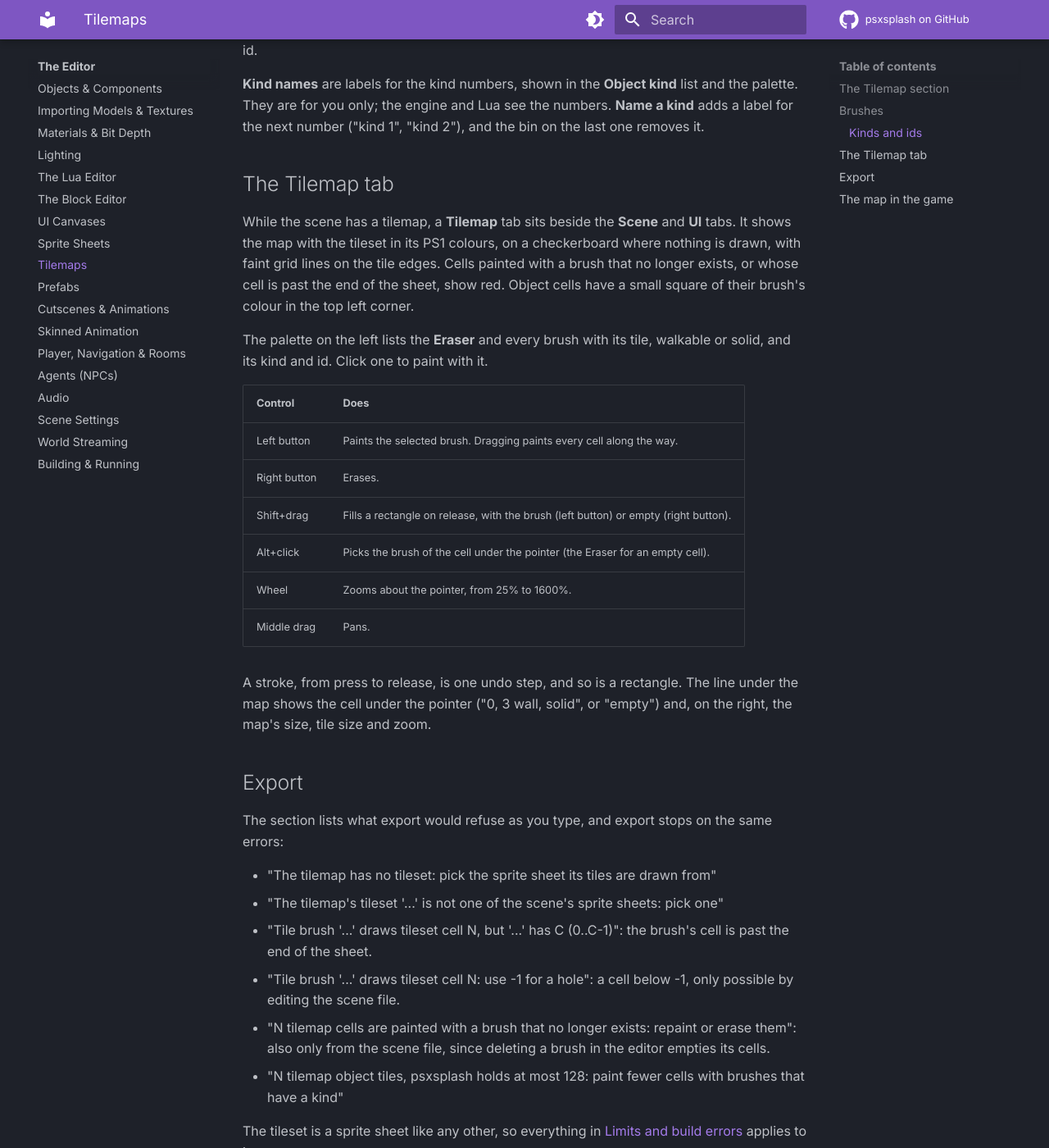
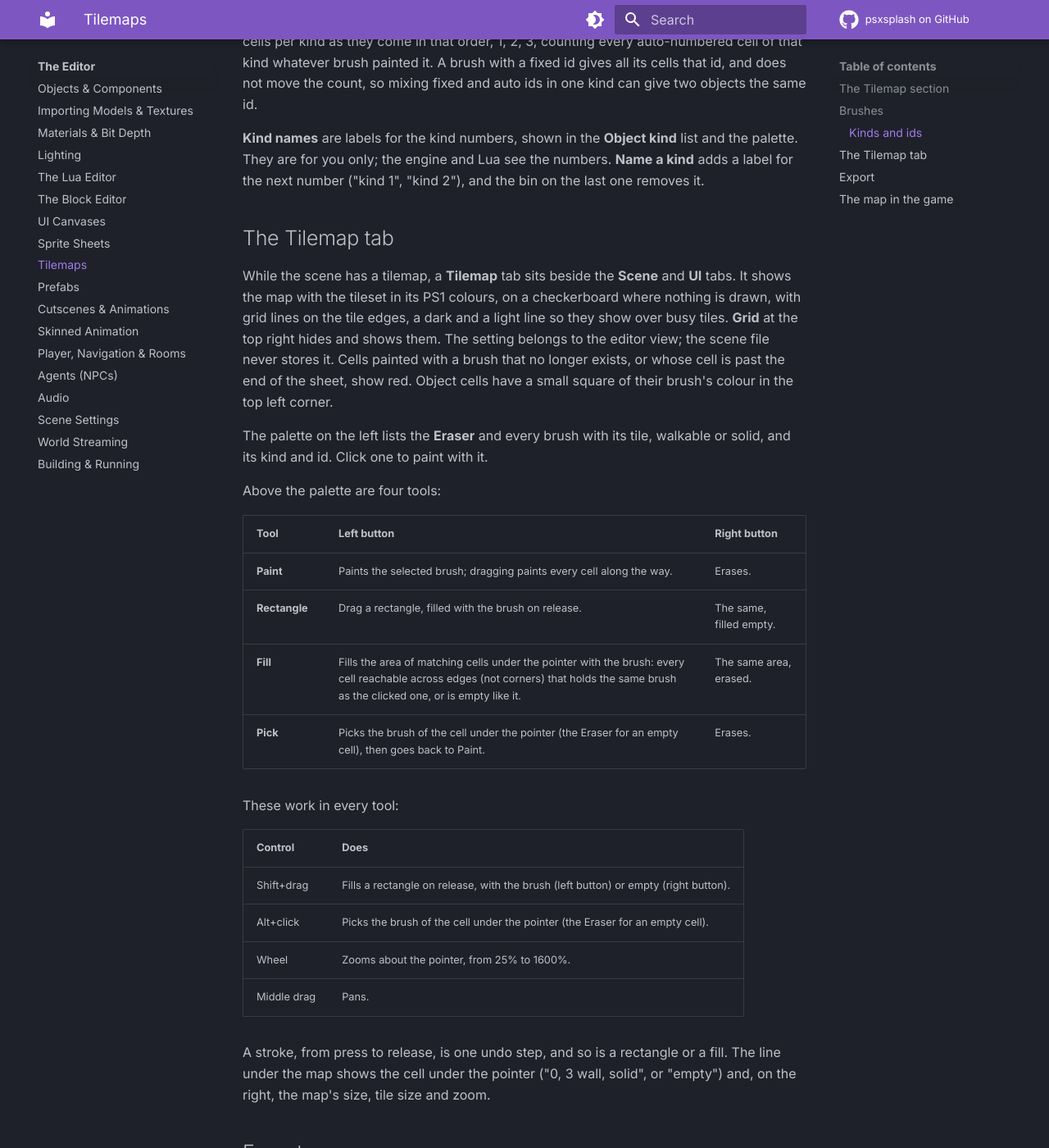
Before and after one commit to psxsplash/docs, an MkDocs documentation site: the page built from docs/editor/tilemaps.md, in a window 1280 px wide and 1400 px high, scrolled down 2413 px. Shown: the whole window at 82% size. Built offline with MkDocs 1.6.1 and Material for MkDocs 9.7.7, drawn with Linux system fonts in a browser that asks for light colours; the version menu is left out; some of the changed text lies outside the part shown.

Commit message:
editor/tilemaps: tools, bucket fill, brush colour, grid toggle, map in the UI tab

````diff
--- a/docs/editor/tilemaps.md
+++ b/docs/editor/tilemaps.md
@@ -28,6 +28,7 @@ The **Brushes** list shows each brush with its tile, its cell number, walkable o
 | Field | Meaning |
 |-------|---------|
 | **Name** | Shown in the palette; only for you. Up to 32 characters. |
+| **Colour** | The brush's colour in the palette and on object cells in the Tilemap tab. Only for you: the game draws tiles untinted. Right-click the swatch to copy or paste a colour. |
 | **Tile** | The tileset cell it draws, row by row from 0 at the top left. Click the thumbnail to pick the cell from the tileset, or type the number. -1, or **Hole (draws nothing)** in the picker, draws nothing (a hole). |
 | **Walkable** | On: a player can stand here. Off: a wall; `Tile.MoveActor` stops at it. |
 | **Object kind** | 0, **(none)**: a plain tile. Anything else makes each cell painted with it an object Lua finds with `Tile.ObjectCount` and `Tile.ObjectAt`. The game decides what a kind means. |
@@ -45,20 +46,29 @@ At export, every cell painted with a brush that has a kind becomes one object, i
 
 ## The Tilemap tab
 
-While the scene has a tilemap, a **Tilemap** tab sits beside the **Scene** and **UI** tabs. It shows the map with the tileset in its PS1 colours, on a checkerboard where nothing is drawn, with faint grid lines on the tile edges. Cells painted with a brush that no longer exists, or whose cell is past the end of the sheet, show red. Object cells have a small square of their brush's colour in the top left corner.
+While the scene has a tilemap, a **Tilemap** tab sits beside the **Scene** and **UI** tabs. It shows the map with the tileset in its PS1 colours, on a checkerboard where nothing is drawn, with grid lines on the tile edges, a dark and a light line so they show over busy tiles. **Grid** at the top right hides and shows them. The setting belongs to the editor view; the scene file never stores it. Cells painted with a brush that no longer exists, or whose cell is past the end of the sheet, show red. Object cells have a small square of their brush's colour in the top left corner.
 
 The palette on the left lists the **Eraser** and every brush with its tile, walkable or solid, and its kind and id. Click one to paint with it.
 
+Above the palette are four tools:
+
+| Tool | Left button | Right button |
+|------|-------------|--------------|
+| **Paint** | Paints the selected brush; dragging paints every cell along the way. | Erases. |
+| **Rectangle** | Drag a rectangle, filled with the brush on release. | The same, filled empty. |
+| **Fill** | Fills the area of matching cells under the pointer with the brush: every cell reachable across edges (not corners) that holds the same brush as the clicked one, or is empty like it. | The same area, erased. |
+| **Pick** | Picks the brush of the cell under the pointer (the Eraser for an empty cell), then goes back to Paint. | Erases. |
+
+These work in every tool:
+
 | Control | Does |
 |---------|------|
-| Left button | Paints the selected brush. Dragging paints every cell along the way. |
-| Right button | Erases. |
 | Shift+drag | Fills a rectangle on release, with the brush (left button) or empty (right button). |
 | Alt+click | Picks the brush of the cell under the pointer (the Eraser for an empty cell). |
 | Wheel | Zooms about the pointer, from 25% to 1600%. |
 | Middle drag | Pans. |
 
-A stroke, from press to release, is one undo step, and so is a rectangle. The line under the map shows the cell under the pointer ("0, 3   wall, solid", or "empty") and, on the right, the map's size, tile size and zoom.
+A stroke, from press to release, is one undo step, and so is a rectangle or a fill. The line under the map shows the cell under the pointer ("0, 3   wall, solid", or "empty") and, on the right, the map's size, tile size and zoom.
 
 ## Export
 
@@ -80,6 +90,8 @@ tilemap 20x15 tile=16x16 sheet=0 objects=2 bytes=632
 ```
 
 `sheet` is the tileset's index among the scene's sprite sheets.
+
+The **UI** tab draws the map under the canvases, the way the game does: from pixel 0, 0, untinted, with the canvases on top.
 
 In the scene file the map is the `tilemap` key, its cells one string a row with the brush index of each cell (-1 empty), so it reads as a grid.
 
````
